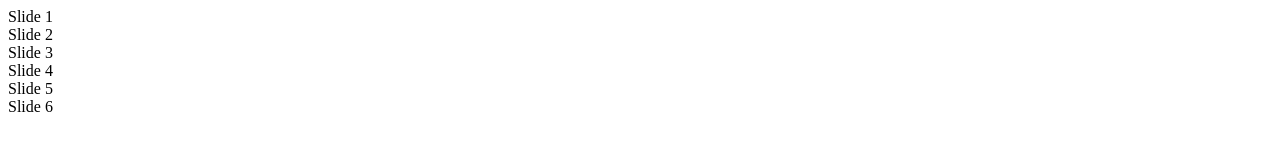
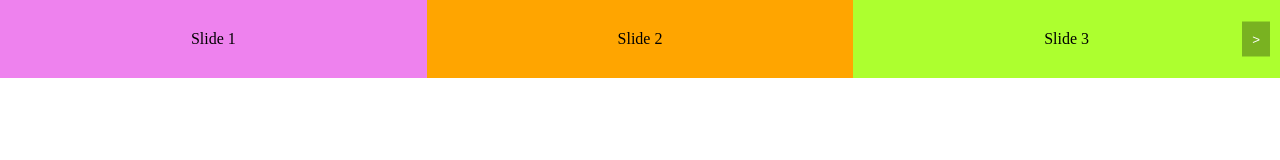
Before and after one commit to KhoiNguyen-265/slideon, a plain HTML site: page index.html in a window 1280 px wide. Drawn offline with Linux system fonts and the light colour scheme.

Commit message:
feat: add moveSlide method

```diff
--- /dev/null
+++ b/assets/css/style.css
@@ -0,0 +1,34 @@
+* {
+    padding: 0;
+    margin: 0;
+    box-sizing: border-box;
+}
+
+.slideon-slide {
+    padding: 30px;
+    text-align: center;
+}
+
+.slideon-slide:nth-child(1) {
+    background: violet;
+}
+
+.slideon-slide:nth-child(2) {
+    background: orange;
+}
+
+.slideon-slide:nth-child(3) {
+    background: greenyellow;
+}
+
+.slideon-slide:nth-child(4) {
+    background: pink;
+}
+
+.slideon-slide:nth-child(5) {
+    background: yellow;
+}
+
+.slideon-slide:nth-child(6) {
+    background: red;
+}
--- a/index.html
+++ b/index.html
@@ -5,6 +5,7 @@
         <meta name="viewport" content="width=device-width, initial-scale=1.0" />
         <title>Slideon</title>
 
+        <link rel="stylesheet" href="./assets/css/style.css" />
         <link rel="stylesheet" href="./src/slideon.css" />
     </head>
     <body>
--- a/src/slideon.css
+++ b/src/slideon.css
@@ -0,0 +1,39 @@
+.slideon-wrapper {
+    position: relative;
+    width: 100%;
+    overflow: hidden;
+}
+
+.slideon-track {
+    display: flex;
+    transition: transform 0.4s ease;
+}
+
+.slideon-slide {
+    flex: 0 0 calc(100% / 3);
+}
+
+.slideon-prev,
+.slideon-next {
+    position: absolute;
+    top: 50%;
+    transform: translateY(-50%);
+    border: none;
+    outline: none;
+    padding: 10px;
+    color: #fff;
+    background: rgba(0, 0, 0, 0.3);
+    cursor: pointer;
+}
+
+.slideon-prev {
+    left: 10px;
+}
+
+.slideon-next {
+    right: 10px;
+}
+
+.disable {
+    display: none;
+}
--- a/src/slideon.js
+++ b/src/slideon.js
@@ -0,0 +1,73 @@
+function Slideon(selector, options = {}) {
+    this.contain = document.querySelector(selector);
+
+    if (!this.contain) {
+        console.error(`Slideon: Container "${selector}" not found!`);
+        return;
+    }
+
+    this.opt = Object.assign({}, options);
+    this.slides = Array.from(this.contain.children);
+    this.currentIndex = 0;
+
+    this._init();
+}
+
+Slideon.prototype._init = function () {
+    this.contain.classList.add("slideon-wrapper");
+
+    this._createTrack();
+    this._createNavigation();
+};
+
+Slideon.prototype._createTrack = function () {
+    this.track = document.createElement("div");
+    this.track.classList.add("slideon-track");
+
+    this.slides.forEach((slide) => {
+        slide.classList.add("slideon-slide");
+        this.track.appendChild(slide);
+    });
+
+    this.contain.appendChild(this.track);
+};
+
+Slideon.prototype._createNavigation = function () {
+    this.prevBtn = document.createElement("button");
+    this.nextBtn = document.createElement("button");
+
+    this.prevBtn.textContent = "<";
+    this.nextBtn.textContent = ">";
+
+    this.prevBtn.classList.add("slideon-prev", "disable");
+    this.nextBtn.classList.add("slideon-next");
+
+    this.contain.append(this.prevBtn, this.nextBtn);
+
+    this.prevBtn.onclick = () => this.moveSLide(-1);
+    this.nextBtn.onclick = () => this.moveSLide(1);
+};
+
+Slideon.prototype.moveSLide = function (step) {
+    this.currentIndex = Math.min(
+        Math.max(this.currentIndex + step, 0),
+        this.slides.length - 3
+    );
+    this.offSet = -(this.currentIndex * 100) / 3;
+    console.log(this.offSet);
+    this.track.style.transform = `translateX(${this.offSet}%)`;
+
+    if (this.offSet) {
+        this.prevBtn.classList.remove("disable");
+        this.nextBtn.classList.remove("disable");
+    }
+
+    if (!this.offSet) {
+        this.prevBtn.classList.add("disable");
+        this.nextBtn.classList.remove("disable");
+    }
+
+    if (this.offSet === -100) {
+        this.nextBtn.classList.add("disable");
+    }
+};
```
